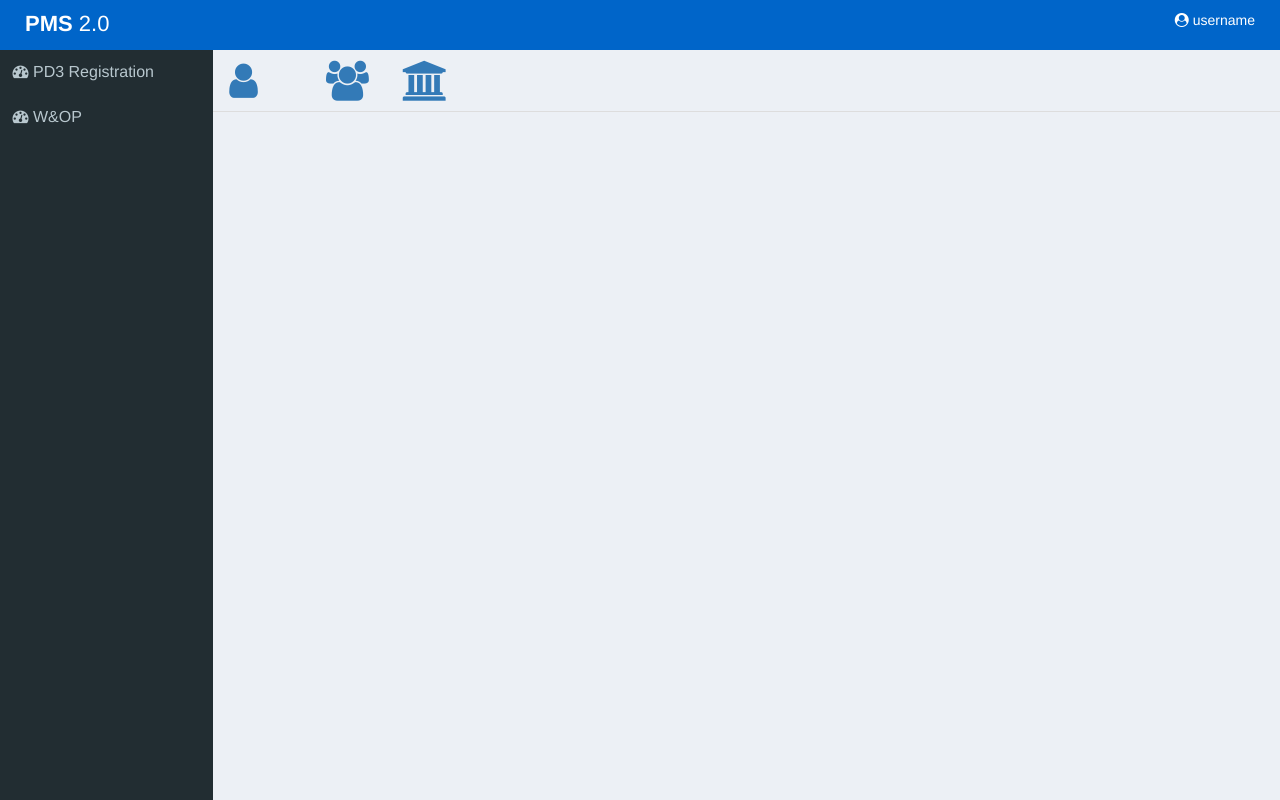
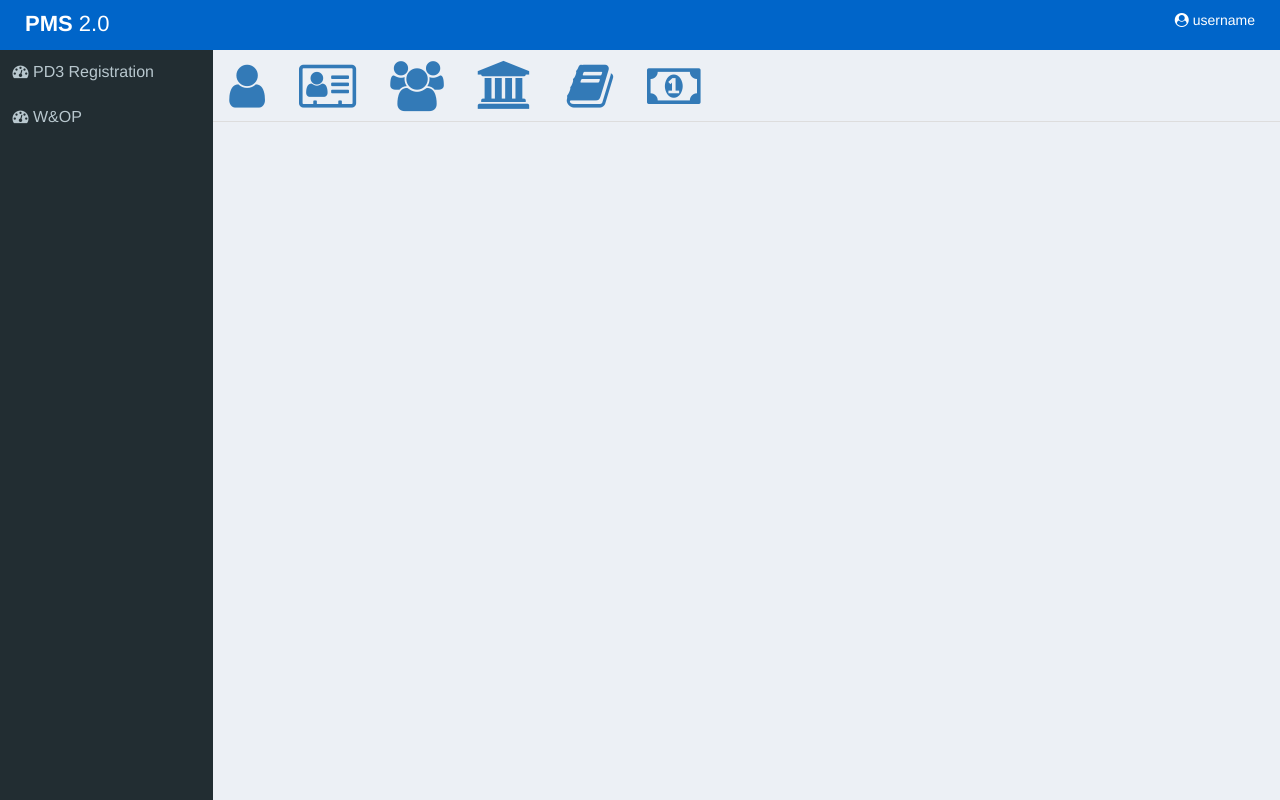
Before and after one commit to gitter-badger/pms-rewrite, an Angular app: page /applicationState in a window 1280 px wide. Built offline with nearby package versions, Linux system fonts and the light colour scheme.

Commit message:
modifications in application state,service info,personal info

```diff
--- a/src/app/app.module.ts
+++ b/src/app/app.module.ts
@@ -51,7 +51,7 @@ import { PaymentInfoComponent } from './component/payment-info/payment-info.comp
         {path: 'dashboard' , component:DashboardComponent},
         {path: 'payment', component:PaymentInfoComponent},
         {path: 'pensionable', component:PensionableInfoComponent},
-        {path: 'personalInfo', component:PersonalInfoComponent},
+        {path: 'personal', component:PersonalInfoComponent},
         {path: 'service', component:ServiceInfoComponent},
         {path: 'applicationState', component:ApplicationStatesComponent},
       ],
--- a/src/app/component/application-states/application-states.component.html
+++ b/src/app/component/application-states/application-states.component.html
@@ -1,50 +1,52 @@
-<ul class="nav nav-tabs">
+<div class="connecting-line"></div>
+<ul class="nav nav-tabs" role="tablist">
 
     <li role="presentation">
-        <a href="" data-toggle="tab" role="tab" title="Personal Information">
+        <a href="#step1" data-toggle="tab" aria-controls="step1" role="tab" title="Personal Information">
             <span class="round-tab">
-                <i class="fa fa-user large" style="font-size: 40px;"></i>
+                <i class="fa fa-user large" style="font-size: 50px;"></i>
             </span>
         </a>
     </li>
 
     <li role="presentation">
-        <a href="" data-toggle="tab" role="tab" title="Service Information">
+        <a href="#step2" data-toggle="tab" aria-controls="step4" role="tab" title="Service Information">
             <span class="round-tab">
-                <i class="fi-torso-business large" style="font-size: 50px;"></i>
+                <i class="fa fa-address-card-o large" style="font-size: 50px;"></i>
             </span>
         </a>
     </li>
 
     <li role="presentation">
-        <a href="" data-toggle="tab" role="tab" title="Dependant Information">
+        <a href="#step3" data-toggle="tab" aria-controls="step2" role="tab" title="Dependant Information">
             <span class="round-tab">
-                <i class="fa fa-users large" style="font-size: 40px;"></i>
+                <i class="fa fa-users large" style="font-size: 50px;"></i>
             </span>
         </a>
     </li>
 
     <li role="presentation">
-        <a href="" data-toggle="tab"  role="tab" title="Bank Information">
+        <a href="#step4" data-toggle="tab" aria-controls="step3" role="tab" title="Bank Information">
             <span class="round-tab">
-                <i class=" fa fa-bank large" style="font-size: 40px;"></i>
+                <i class=" fa fa-bank large" style="font-size: 48px;"></i>
             </span>
         </a>
     </li>
 
     <li role="presentation">
-        <a href="" data-toggle="tab" role="tab" title="Pensionable Information">
+        <a href="#step5" data-toggle="tab" aria-controls="step4" role="tab" title="Pensionable Information">
             <span class="round-tab">
-                <i class="fi-torso-business large" style="font-size: 50px;"></i>
+                <i class="	fa fa-book large" style="font-size: 50px;"></i>
             </span>
         </a>
     </li>
 
     <li role="presentation">
-        <a href="" data-toggle="tab" role="tab" title="Payment Information">
+        <a href="#complete" data-toggle="tab" aria-controls="complete" role="tab" title="Payment Information">
             <span class="round-tab">
-                <i class="fi-dollar large" style="font-size: 50px;"></i>
+                <i class="fa fa-money large" style="font-size: 50px;"></i>
             </span>
-         </a>
+        </a>
     </li>
+
 </ul>
--- a/src/app/component/personal-info/personal-info.component.html
+++ b/src/app/component/personal-info/personal-info.component.html
@@ -1,5 +1,7 @@
-<div>
+<form class="form-horizontal" role="form">
+  <div class="container">
     <h3>Personal Information</h3>
+    <br/>
 
     <div class="form-group">
       <label class="control-label col-sm-4" for="salutation">Name in Full/සම්පුර්ණ නම /முழு பெயர்</label>
@@ -15,7 +17,7 @@
         </div>
 
         <div class="col-sm-7">
-        <input type="text" id="fullname" name="fullname" class="form-control " maxlength="200" placeholder="Name" value="">
+          <input type="text" id="fullname" name="fullname" class="form-control " maxlength="200">
           <span id="fullnameInfo" style="color: blue; display: none;">Enter name as in your NIC (Ex:- Tharika Ovini Disansa Dissanayaka)</span>
         </div>
       </div>
@@ -24,14 +26,14 @@
     <div class="form-group">
       <label for="dob" class="control-label col-sm-4">Date of Birth/උපන් දිනය/நியமனம</label>
       <div class="col-sm-2">
-      <input type="text" class="form-control" name="dob" id="dob" placeholder="YYYY-MM-DD" />
+        <input type="text" class="form-control" name="dob" id="dob" placeholder="YYYY-MM-DD"/>
       </div>
     </div>
 
     <div class="form-group">
       <label for="nicNo" class="control-label col-sm-4">NIC No/ජාතික හැදුනුම්පත් අංකය/தேசிய அடையாள அட்டை</label>
       <div class=" col-sm-3">
-      <input type="text" class="form-control" name="nicNo" id="nicNo" placeholder="XXXXXXXXXV" />
+        <input type="text" class="form-control" name="nicNo" id="nicNo" placeholder="XXXXXXXXXV">
         <span id="nicNoErr" style="color: red; display: none;">NIC number is already exists in the system  </span>
       </div>
     </div>
@@ -40,10 +42,9 @@
       <label class="col-xs-4 control-label">Gender/ස්ත්‍රී පුරුෂ භාවය /பாலினம்</label>
       <div class="col-xs-8">
         <div class="btn-group" data-toggle="buttons">
-        <label name="lblgenderm" id="lblgenderm" class="btn btn-default">
-        <input type="radio" id="genderm" name="gender" value="male" /> Male</label>
+          <label name="lblgenderm" id="lblgenderm" class="btn btn-default">Male</label>
           <label name="lblgenderf" id="lblgenderf" class="btn btn-default">
-        <input type="radio" id="genderf" name="gender" value="female" /> Female</label>
+            <input type="radio" id="genderf" name="gender" value="female"/> Female</label>
         </div>
       </div>
     </div>
@@ -51,12 +52,11 @@
     <div class="form-group">
       <label for="photo" class="control-label col-sm-4">Photo</label>
       <div class=" col-sm-3 col-md-2 col-lg-2">
-      <input type="file" class="upload" name="userfile" id="userfile" style="display: none;" />
+        <input type="file" class="upload" name="userfile" id="userfile" style="display: none;" accept=".jpg,.png,.jpeg,.gif"/>
         <div class="thumbnail fill" style="width: 128px; height: 166px;">
           <label for="userfile">
               <img class="imgup img-responsive" style="max-height: 100%; max-width: 100%;" name="gal" id="gal" src="" alt="your image"/>
           </label>
-        <span></span>
         </div>
       </div>
       <div class="col-sm-5">
@@ -64,6 +64,7 @@
         <span id="userfileInfo" style="color: blue;">Passport size (128 x 166)</span>
         <span id="userfileErr" style="color: red; display: none;">Please select a valid image file</span>
       </div>
+
     </div>
 
     <div class="form-group">
@@ -116,7 +117,6 @@
       <div class="col-sm-3">
         <select class="form-control gnDivision" name="gnDivision" id="gnDivision"></select>
       </div>
-
     </div>
 
     <div class="form-group">
@@ -153,7 +153,7 @@
     <div class="form-group">
       <label for="email" class="control-label col-sm-4">Email / විද්‍යුත් තැපෑල / மின்னஞ்சல்</label>
       <div class="col-sm-3">
-      <input type="email" class="form-control" name="email" id="email">
+        <input type="email" class="form-control" name="email" id="email" placeholder="your Email">
       </div>
     </div>
 
@@ -169,4 +169,6 @@
     <ul class="list-inline col-sm-offset-6">
       <li><button type="button" class="btn btn-primary" id="btnPersonal">Continue</button></li>
     </ul>
+
   </div>
+</form>
--- a/src/app/component/service-info/service-info.component.html
+++ b/src/app/component/service-info/service-info.component.html
@@ -1,4 +1,5 @@
-<div>
+<form class="form-horizontal" role="form">
+    <div class="container">
         <h3>Service Information</h3>
 
         <div class="form-group">
@@ -142,3 +143,4 @@
             <li><button type="button" class="btn btn-primary" id="btnService">Continue</button></li>
         </ul>
     </div>
+</form>
```
Lines whose indentation alone changed are shown as unchanged.
